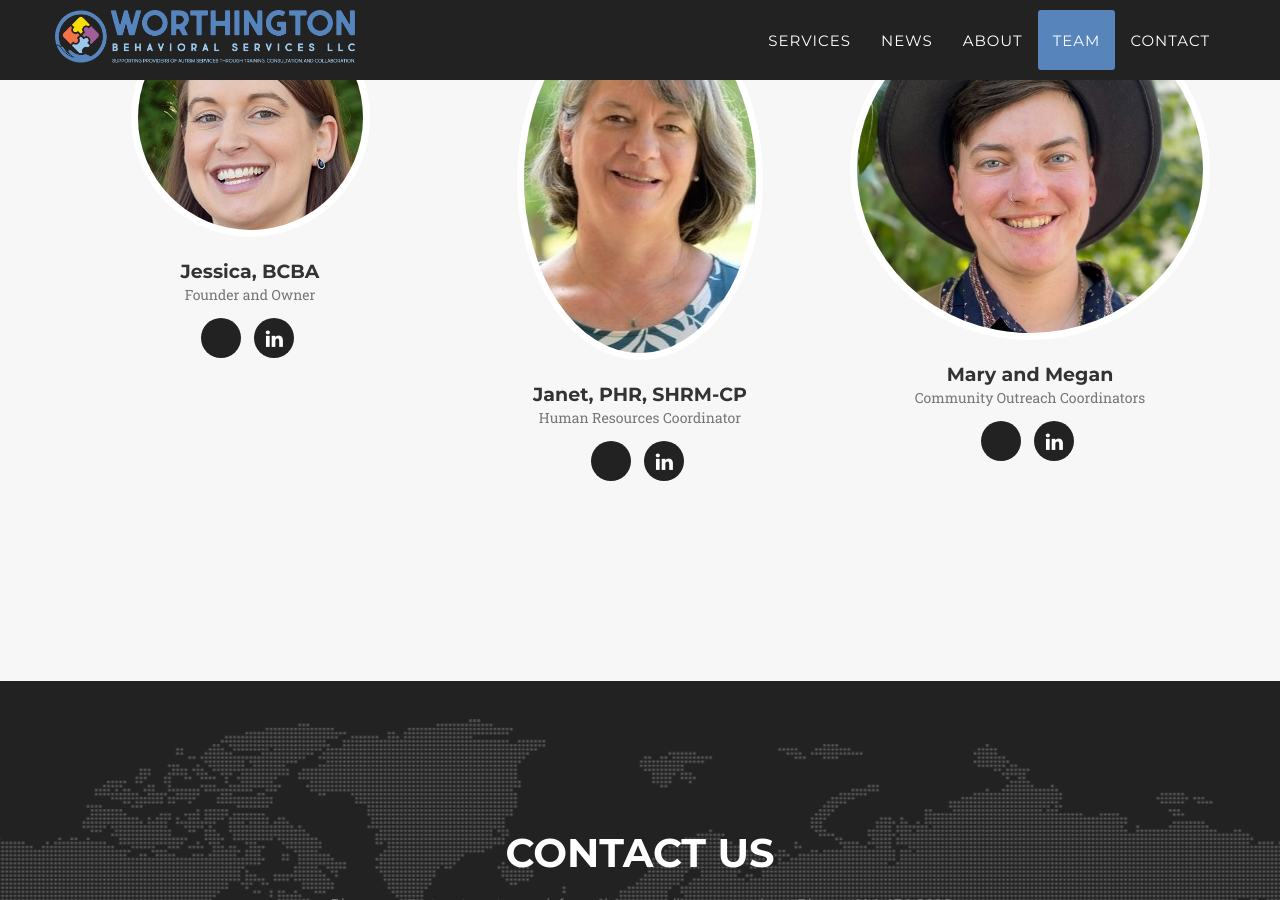
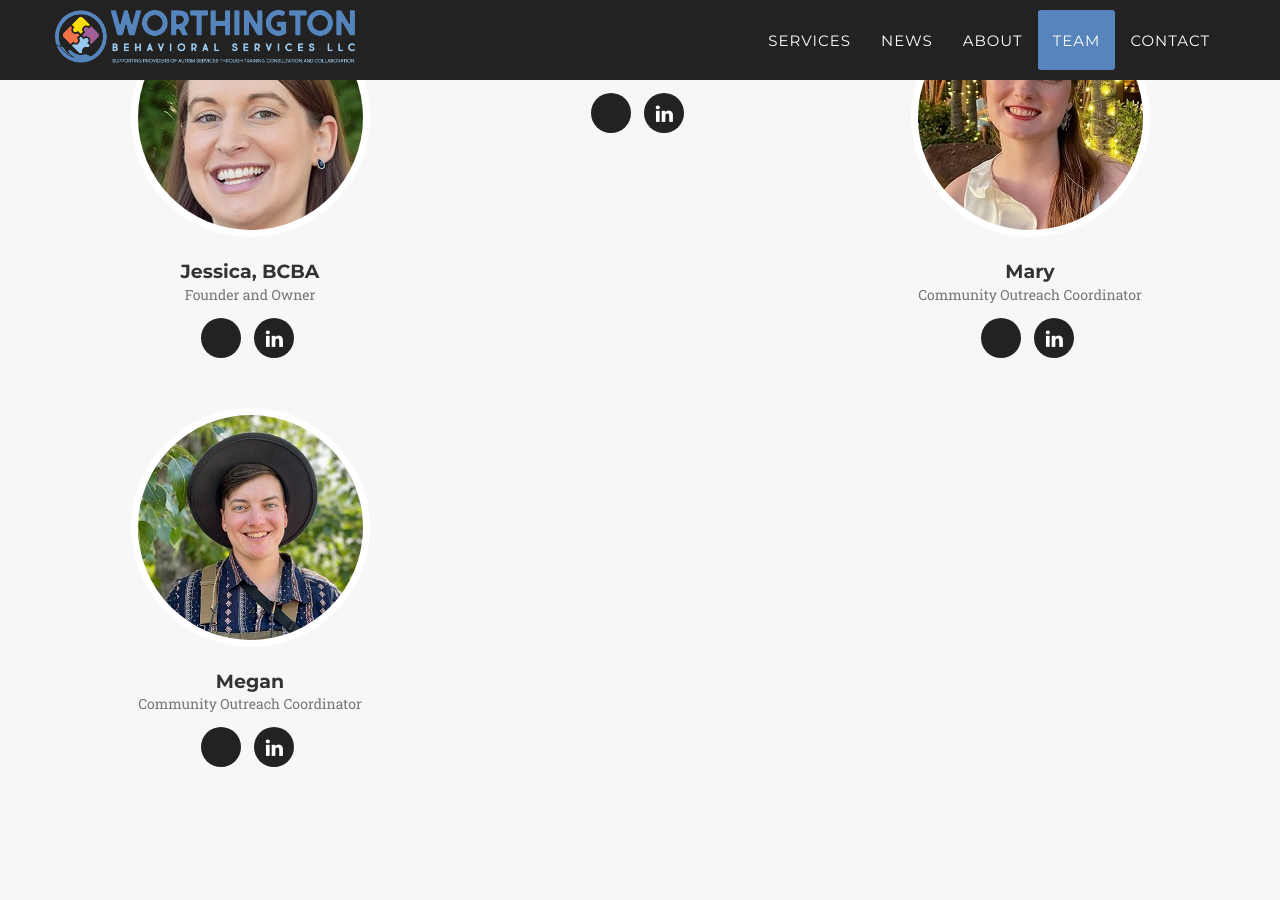
Before and after one commit to wbsllc/website, a Jekyll site: the page built from index.html, in a window 1280 px wide and 900 px high, scrolled down 3349 px. Built offline with Jekyll 4.4.1, drawn with Linux system fonts in a browser that asks for light colours; some web fonts are replaced.

```diff
--- a/_config.yml
+++ b/_config.yml
@@ -26,16 +26,23 @@ people:
     - title: linkedin
       url: #
 
-- name: Mary and Megan
+- name: Mary
   pic: 3
-  pic: 4
-  position: Community Outreach Coordinators
+  position: Community Outreach Coordinator
   social:
     - title: email
       url: #
     - title: linkedin
       url: #
 
+- name: Megan
+  pic: 4
+  position: Community Outreach Coordinator
+  social:
+    - title: email
+      url: #
+    - title: linkedin
+      url: #
 
 # Social networks usernames (many more available: google-plus, flickr, dribbble, pinterest, instagram, tumblr, linkedin, etc.)
 social:
```
Also changed, not shown: img/team/2.jpg (deleted), img/team/2.png (added), img/team/3.jpg, img/team/4.jpg.
